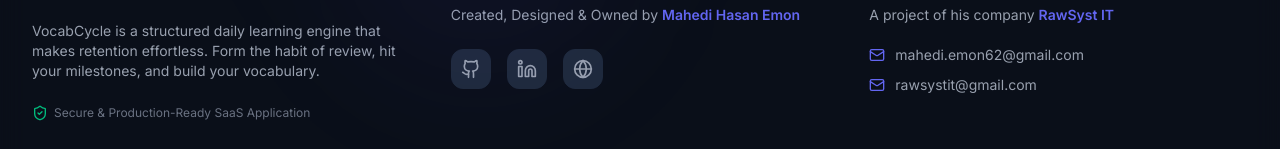
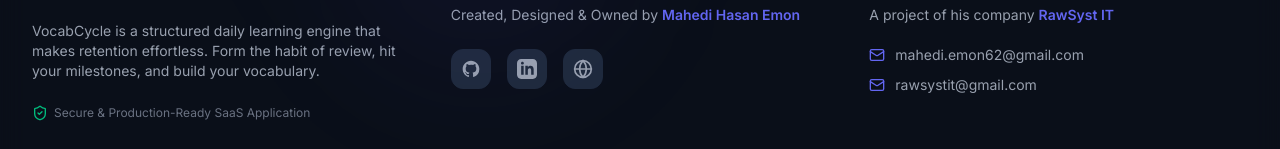
Before and after one commit to mahedi-emon/VocabCycle, a Next.js app in the folder frontend/: page / in a window 1280 px wide. Shown: the part 1055-1204 px from the top of the page. Built offline with nearby package versions, Linux system fonts and the light colour scheme; no server answers.

Commit message:
Replace lucide brand icons with raw inline SVGs for full build compatibility

```diff
--- a/frontend/app/page.tsx
+++ b/frontend/app/page.tsx
@@ -13,8 +13,6 @@
   Trophy,
   ShieldCheck,
   Mail,
-  Linkedin,
-  Github,
   Globe
 } from 'lucide-react';
 
@@ -163,7 +161,9 @@
                   className="flex items-center justify-center h-10 w-10 rounded-xl bg-secondary hover:bg-primary/20 text-gray-400 hover:text-white border border-border hover:border-primary/30 transition-all"
                   title="GitHub Profile"
                 >
-                  <Github className="h-5 w-5" />
+                  <svg className="h-5 w-5" viewBox="0 0 24 24" fill="currentColor">
+                    <path fillRule="evenodd" clipRule="evenodd" d="M12 2C6.477 2 2 6.484 2 12.017c0 4.425 2.865 8.18 6.839 9.504.5.092.682-.217.682-.483 0-.237-.008-.868-.013-1.703-2.782.605-3.369-1.343-3.369-1.343-.454-1.158-1.11-1.466-1.11-1.466-.908-.62.069-.608.069-.608 1.003.07 1.53 1.032 1.53 1.032.892 1.53 2.341 1.088 2.91.832.092-.647.35-1.088.636-1.338-2.22-.253-4.555-1.113-4.555-4.951 0-1.093.39-1.988 1.029-2.688-.103-.253-.446-1.272.098-2.65 0 0 .84-.27 2.75 1.026A9.564 9.564 0 0112 6.844c.85.004 1.705.115 2.504.337 1.909-1.296 2.747-1.027 2.747-1.027.546 1.379.202 2.398.1 2.651.64.7 1.028 1.595 1.028 2.688 0 3.848-2.339 4.695-4.566 4.943.359.309.678.92.678 1.855 0 1.338-.012 2.419-.012 2.747 0 .268.18.58.688.482A10.019 10.019 0 0022 12.017C22 6.484 17.522 2 12 2z" />
+                  </svg>
                 </a>
                 <a
                   href="https://www.linkedin.com/in/mahediemon/"
@@ -172,7 +172,9 @@
                   className="flex items-center justify-center h-10 w-10 rounded-xl bg-secondary hover:bg-primary/20 text-gray-400 hover:text-white border border-border hover:border-primary/30 transition-all"
                   title="LinkedIn Profile"
                 >
-                  <Linkedin className="h-5 w-5" />
+                  <svg className="h-5 w-5" viewBox="0 0 24 24" fill="currentColor">
+                    <path d="M19 0h-14c-2.761 0-5 2.239-5 5v14c0 2.761 2.239 5 5 5h14c2.762 0 5-2.239 5-5v-14c0-2.761-2.238-5-5-5zm-11 19h-3v-11h3v11zm-1.5-12.268c-.966 0-1.75-.79-1.75-1.764s.784-1.764 1.75-1.764 1.75.79 1.75 1.764-.783 1.764-1.75 1.764zm13.5 12.268h-3v-5.604c0-3.368-4-3.113-4 0v5.604h-3v-11h3v1.765c1.396-2.586 7-2.777 7 2.476v6.759z" />
+                  </svg>
                 </a>
                 <a
                   href="https://www.mahedihasanemon.site/"
```
